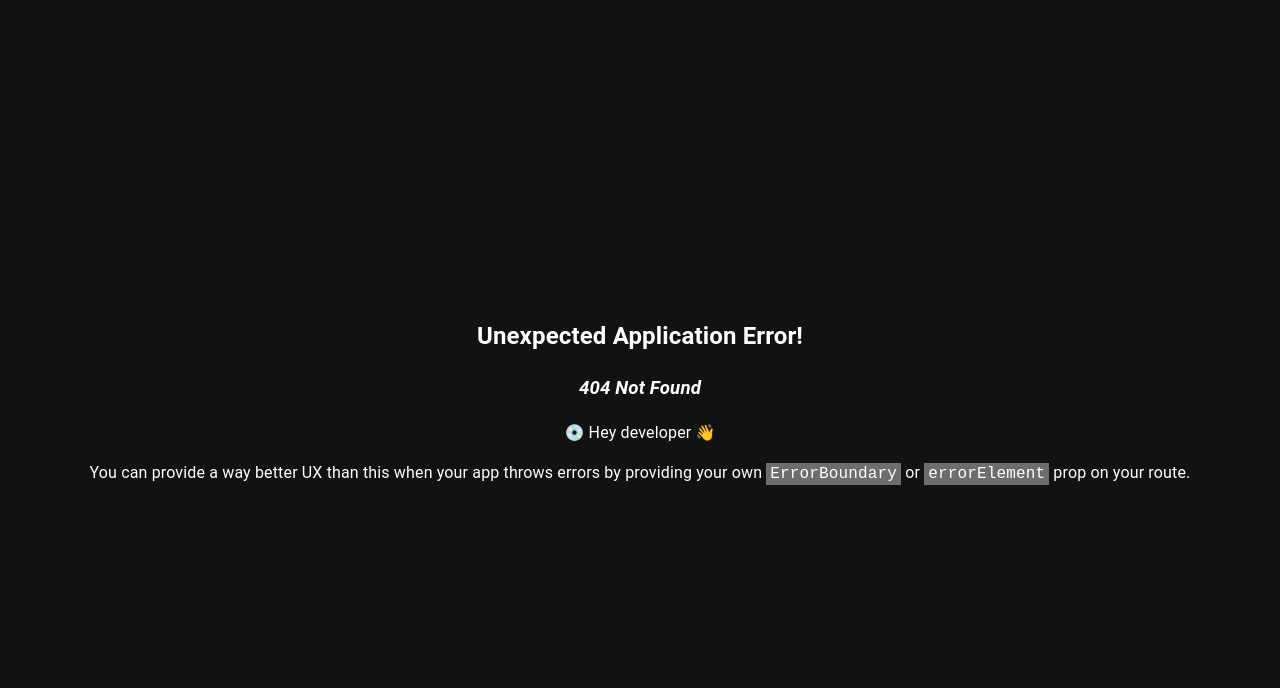
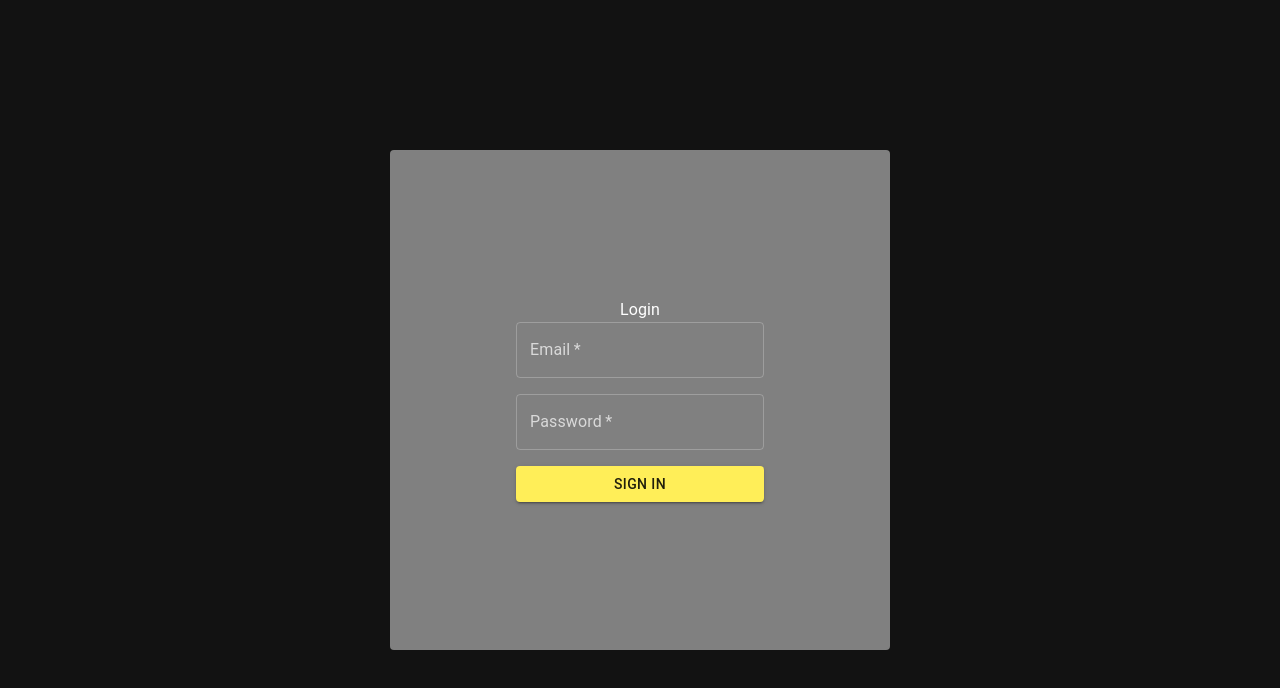
Before and after one commit to srivalli0207/NexusTech-Software-Inc., a React (Vite) app in the folder web/: page /login in a window 1280 px wide. Before the commit this address had no page. Shown: the top 688 px of the page. Built offline with nearby package versions, Linux system fonts and the light colour scheme.

Commit message:
added skeleton login page, prefix django url routes with api/

```diff
--- a/web/src/main.tsx
+++ b/web/src/main.tsx
@@ -7,12 +7,13 @@ import { blue, yellow } from '@mui/material/colors';
 import CompanyPage from './pages/CompanyPage.tsx'
 import HomePage from './pages/HomePage.tsx';
 import DynamicRouteTest from './pages/DynamicRouteTest.tsx';
-
+import LoginPage from './pages/LoginPage.tsx';
 
 const router = createBrowserRouter([
   { path: "/about", element: <CompanyPage /> },
   { path: "/", element: <HomePage /> },
   { path: "/post/:post_id", element: <DynamicRouteTest />},
+  { path: "/login", element: <LoginPage />}
 ]);
 
 function Main() {
--- a/web/src/pages/HomePage.tsx
+++ b/web/src/pages/HomePage.tsx
@@ -14,7 +14,7 @@ export default function HomePage() {
   const [testData, setTestData] = useState<TestData[]>([])
 
   const fetchTest = async () => {
-    const fetch_res = await fetch("http://ec2-13-57-195-163.us-west-1.compute.amazonaws.com:8000/test/posts")
+    const fetch_res = await fetch("http://ec2-13-57-195-163.us-west-1.compute.amazonaws.com/api/test/posts")
     const data: TestData[] = await fetch_res.json()
     console.log(data)
     setTestData([...testData, ...data])
--- /dev/null
+++ b/web/src/pages/LoginPage.tsx
@@ -0,0 +1,43 @@
+import { Box } from "@mui/material"
+import TextField from "@mui/material/TextField"
+import Stack from "@mui/material/Stack"
+import Button from "@mui/material/Button"
+
+export default function LoginPage() {
+   return (
+      <Box
+         component="form"
+         onSubmit={()=> console.log('submit form!')}
+
+         sx={{
+            bgcolor: 'grey',
+            borderRadius: 1,
+            padding: 1.5,
+            display: 'flex',
+            justifyContent:'center',
+            alignItems:'center',
+            width: '500px',
+            height: '500px'
+         }}
+      >
+         <Stack
+            spacing={2}
+         >
+            Login
+            <TextField
+               required
+               id="outlined-required"
+               label="Email"
+
+            />
+            <TextField
+               required
+               id="outlined-password-input"
+               type="password"
+               label="Password"
+            />
+            <Button variant="contained" fullWidth type='submit'>Sign In</Button>
+         </Stack>
+      </Box>
+   )
+}
```
Also changed, not shown: 2 other files (tests, documents, lock files or other folders).
